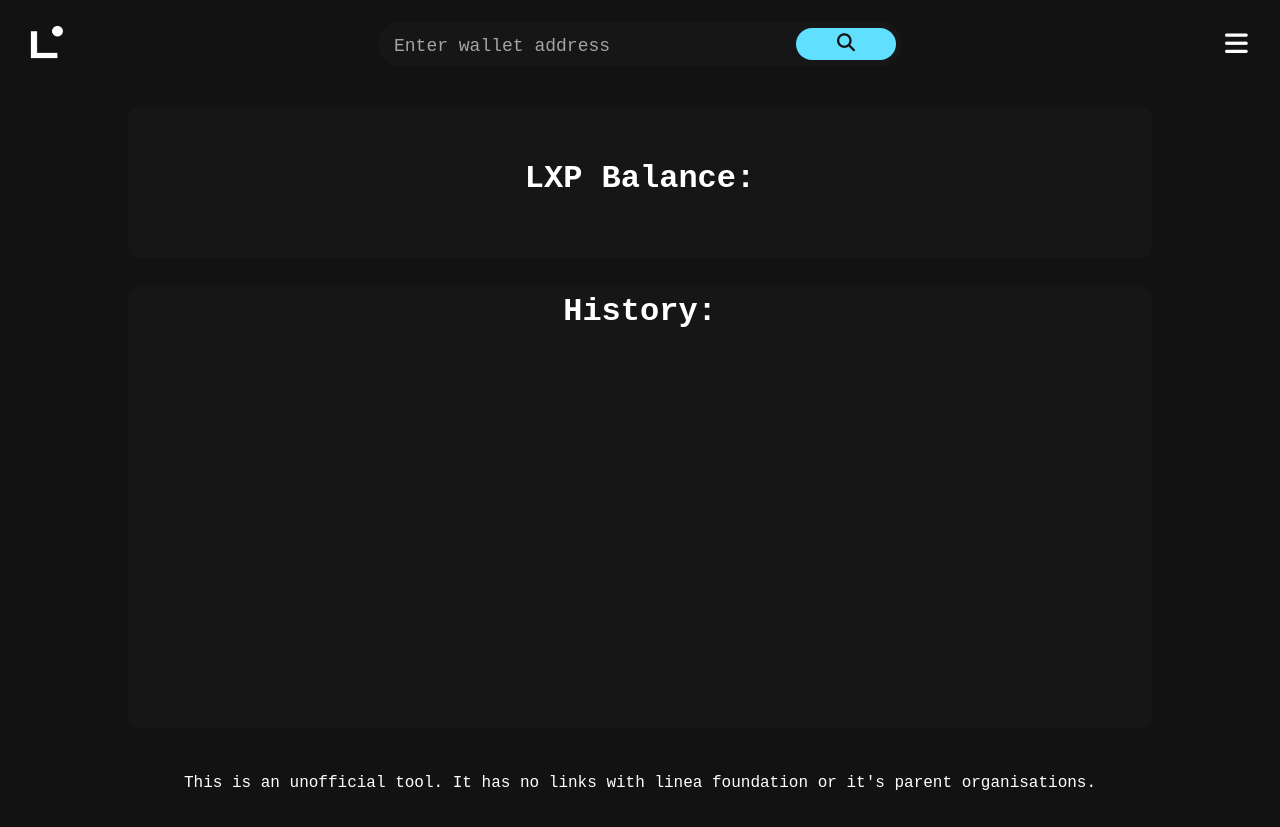
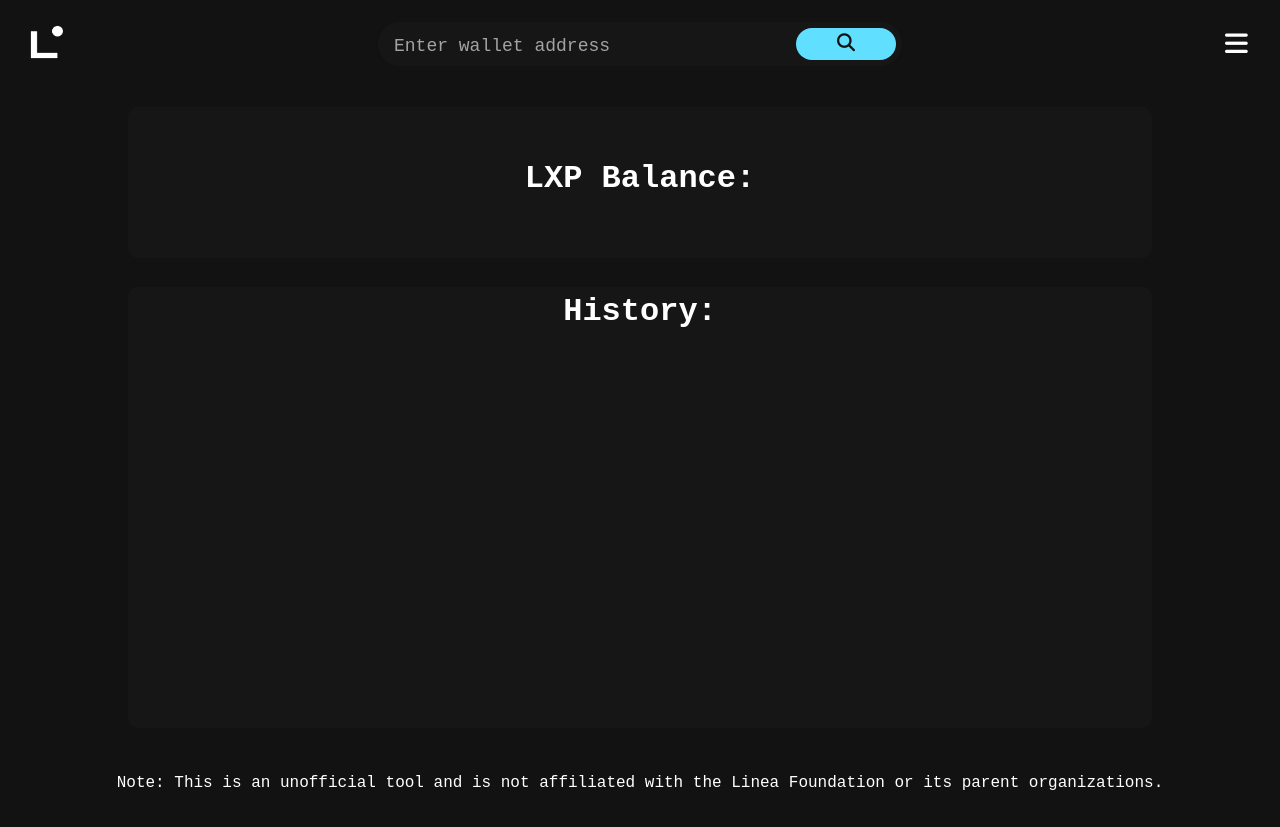
Before and after one commit to amank3125/LXP-Checker, a website: page index.html in a window 1280 px wide. Drawn offline with Linux system fonts and the light colour scheme.

Commit message:
Update index.html
Change disclaimer

```diff
--- a/index.html
+++ b/index.html
@@ -39,7 +39,7 @@
             <div class="shimmer"></div>
             <div class="shimmer"></div>
         </div><div class="lxpHistory"></div></span></div></div>
-        <div class="footer"><p class="disclaimer">This is an unofficial tool. It has no links with linea foundation or it's parent organisations.</p>
+        <div class="footer"><p class="disclaimer">Note: This is an unofficial tool and is not affiliated with the Linea Foundation or its parent organizations.</p>
         </div>
     </div>
     <script src="app.js"></script>
```
